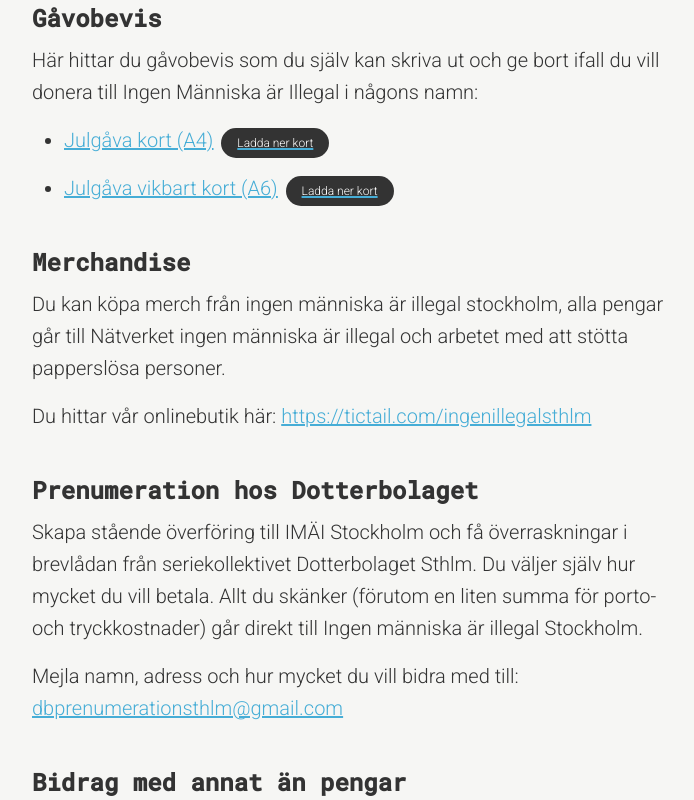
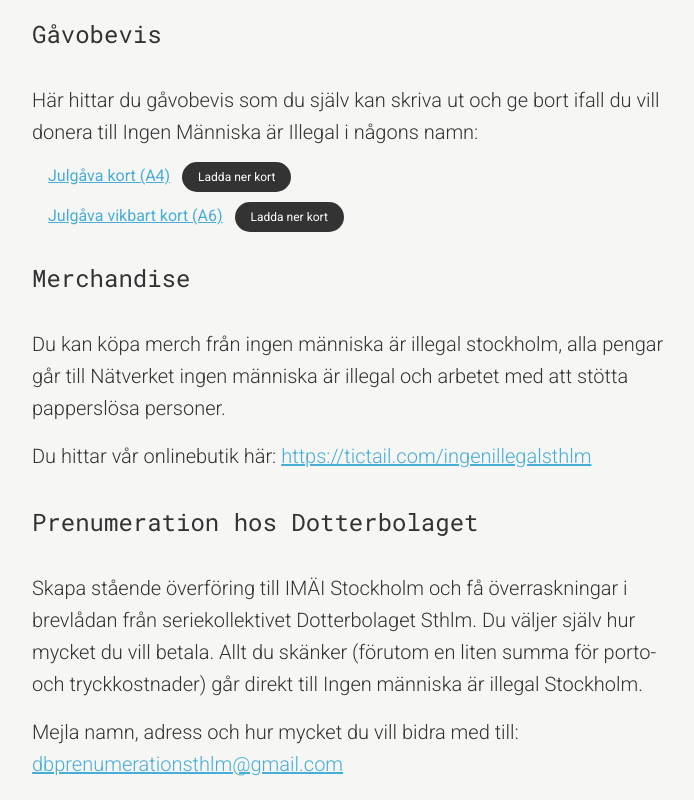
Before and after one commit to prewk/ingenillegal, a Next.js app: page /ge-ett-bidrag in a window 1280 px wide. Shown: the part 1060-1860 px from the top of the page, without its empty margins (283-977 px from the left). Built offline with nearby package versions, Linux system fonts and the light colour scheme.

Commit message:
MDXify ge-ett-bidrag

```diff
--- /dev/null
+++ b/components/global-wrapper.tsx
@@ -0,0 +1,32 @@
+import React from 'react';
+import { Header } from './header';
+import Hero from './hero';
+
+export function GlobalWrapper({
+  appearance,
+  title,
+  subtitle,
+  bg,
+  children
+}: {
+  appearance: 'dark' | 'light';
+  title: string;
+  subtitle: string;
+  bg: string;
+  children: React.ReactNode;
+}) {
+  return (
+    <>
+      <Header appearance="light" />
+      <Hero
+        appearance={ appearance }
+        title={ title }
+        subtitle={ subtitle }
+        bg={ bg }
+      />
+      <section className="mx-auto my-24 max-w-[650px]">
+        { children }
+      </section>
+    </>
+  )
+}
--- a/components/local-wrapper.tsx
+++ b/components/local-wrapper.tsx
@@ -18,7 +18,7 @@
   return (
     <>
       <Header appearance="dark" />
-      <div className="flex flex-col lg:flex-row max-w-[1000px] mx-auto mb-16">
+      <div className="flex flex-col lg:flex-row max-w-[1000px] mx-auto my-32">
         <ul className="min-w-[320px] font-mono mx-0 px-8 list-none">
           <li className="mb-4">
             <a
--- a/pages/test.mdx
+++ b/pages/ge-ett-bidrag.mdx
@@ -1,14 +1,7 @@
 import { Header} from '../components/header';
 import Hero from "../components/hero";
 import {Download} from "../components/download";
-
-<Header appearance="light" />
-<Hero
-  appearance="dark"
-  title="Ge ett bidrag"
-  subtitle="Alla pengar som Ingen Människa är Illegal får in går oavkortat till stöd för gömda. Vi är ständigt i behov av ekonomiska bidrag för hyror, mat, kläder, spårvagnskort etc."
-  bg="/imai_uppsala_demonstration_2011-03-20.jpg"
-/>
+import {GlobalWrapper} from "../components/global-wrapper";
 
 ## Bli månadsgivare
 
@@ -42,3 +35,13 @@
 ## Bidrag med annat än pengar
 
 Har du ett rum ledigt? Ett kort på kollektivtrafiken som inte gått ut fast du ska åka från stan? Vet du något ställe där det går att hämta gratis mat? Har du kunskaper du vill dela med dig av? Kontakta lokalgruppen närmast dig för att förmedla information.
+
+export default ({ children }) =>
+  <GlobalWrapper
+    appearance="dark"
+    title="Ge ett bidrag"
+    subtitle="Alla pengar som Ingen Människa är Illegal får in går oavkortat till stöd för gömda. Vi är ständigt i behov av ekonomiska bidrag för hyror, mat, kläder, spårvagnskort etc."
+    bg="/imai_uppsala_demonstration_2011-03-20.jpg"
+  >
+    {children}
+  </GlobalWrapper>
--- a/pages/ge-ett-bidrag.tsx
+++ /dev/null
@@ -1,116 +0,0 @@
-import { Header } from "../components/header";
-import Hero from "../components/hero";
-import React from "react";
-import { Footer } from "../components/footer";
-
-export default function GeEttBidrag() {
-  const files: [string, string, string][] = [
-    ["Julgåva kort (A4)", "Ladda ner kort", "/julgava-imai-sverige-2.pdf"],
-    [
-      "Julgåva vikbart kort (A6)",
-      "Ladda ner kort",
-      "/julgava-kort-imai-sverige-2.pdf",
-    ],
-  ];
-
-  return (
-    <>
-      <Header appearance="light" />
-      <main>
-        <Hero
-          appearance="dark"
-          title="Ge ett bidrag"
-          subtitle="Alla pengar som Ingen Människa är Illegal får in går oavkortat till stöd för gömda. Vi är ständigt i behov av ekonomiska bidrag för hyror, mat, kläder, spårvagnskort etc."
-          bg="/imai_uppsala_demonstration_2011-03-20.jpg"
-        />
-        <section className="mx-auto my-24 max-w-[650px]">
-          <h2 className="text-2xl mt-10 mb-2 font-black">Bli månadsgivare</h2>
-          <p className="mb-4 text-xl font-light font-roboto">
-            Flera lokalgrupper har autogiro, genom vilket du varje månad kan ge
-            ett stort eller litet bidrag. Det är enkelt och smidigt och du ger
-            så mycket du vill utan att behöva tänka på det.
-          </p>
-          <p className="mb-4 text-xl font-light font-roboto">
-            Vill du regelbundet skänka pengar till en lokalgrupp som inte har
-            autogiro går det också jättebra. Då ställer du själv in ditt
-            bankkonto att månadsvis göra en betalning till deras PostGiro eller
-            Bankgiro numret.
-          </p>
-          <p className="mb-4 text-xl font-light font-roboto">
-            Naturligtvis kan du även ge enstaka summor, genom att föra över
-            pengar till våra PostGiro, BankGiro eller Swish-nummer. Du hittar
-            all information om hur du skänker pengar på respektiva lokalgrupps
-            sida.
-          </p>
-
-          <h2 className="text-2xl mt-10 mb-2 font-black">Gåvobevis</h2>
-          <p className="mb-4 text-xl font-light font-roboto">
-            Här hittar du gåvobevis som du själv kan skriva ut och ge bort ifall
-            du vill donera till Ingen Människa är Illegal i någons namn:
-          </p>
-          <ul>
-            {files.map(([label, button, link], i) => (
-              <li className="my-4" key={i}>
-                <a href={link} download>
-                  <span className="text-ocean-light hover:text-ocean-medium transition-colors underline">
-                    {label}
-                  </span>
-                  <span className="ml-2 rounded-2xl bg-carbon hover:bg-carbon/80 transition-colors text-white text-xs px-4 py-2">
-                    {button}
-                  </span>
-                </a>
-              </li>
-            ))}
-          </ul>
-
-          <h2 className="text-2xl mt-10 mb-2 font-black">Merchandise</h2>
-          <p className="mb-4 text-xl font-light font-roboto">
-            Du kan köpa merch från ingen människa är illegal stockholm, alla
-            pengar går till Nätverket ingen människa är illegal och arbetet med
-            att stötta papperslösa personer.
-          </p>
-          <p className="mb-4 text-xl font-light font-roboto">
-            Du hittar vår onlinebutik här:{" "}
-            <a
-              href="https://tictail.com/ingenillegalsthlm"
-              className="text-ocean-light hover:text-ocean-medium transition-colors underline"
-            >
-              https://tictail.com/ingenillegalsthlm
-            </a>
-          </p>
-
-          <h2 className="text-2xl mt-10 mb-2 font-black">
-            Prenumeration hos Dotterbolaget
-          </h2>
-          <p className="mb-4 text-xl font-light font-roboto">
-            Skapa stående överföring till IMÄI Stockholm och få överraskningar i
-            brevlådan från seriekollektivet Dotterbolaget Sthlm. Du väljer själv
-            hur mycket du vill betala. Allt du skänker (förutom en liten summa
-            för porto- och tryckkostnader) går direkt till Ingen människa är
-            illegal Stockholm.
-          </p>
-          <p className="mb-4 text-xl font-light font-roboto">
-            Mejla namn, adress och hur mycket du vill bidra med till:{" "}
-            <a
-              href="mailto:dbprenumerationsthlm@gmail.com"
-              className="text-ocean-light hover:text-ocean-medium transition-colors underline"
-            >
-              dbprenumerationsthlm@gmail.com
-            </a>
-          </p>
-
-          <h2 className="text-2xl mt-10 mb-2 font-black">
-            Bidrag med annat än pengar
-          </h2>
-          <p className="mb-4 text-xl font-light font-roboto">
-            Har du ett rum ledigt? Ett kort på kollektivtrafiken som inte gått
-            ut fast du ska åka från stan? Vet du något ställe där det går att
-            hämta gratis mat? Har du kunskaper du vill dela med dig av? Kontakta
-            lokalgruppen närmast dig för att förmedla information.
-          </p>
-        </section>
-      </main>
-      <Footer />
-    </>
-  );
-}
```
